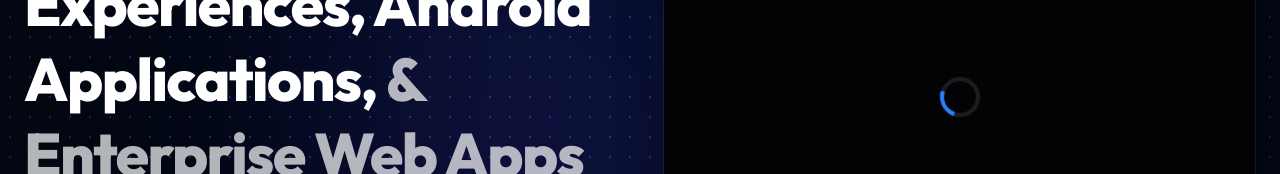
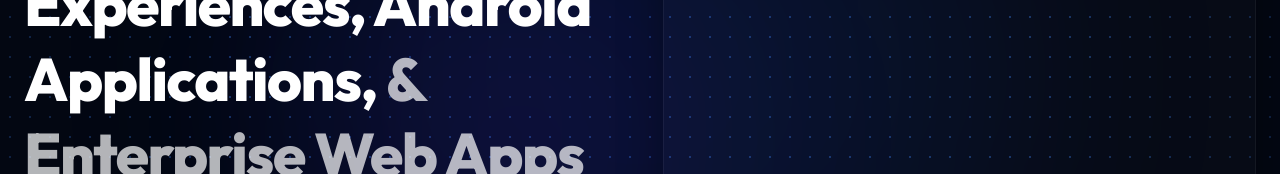
Before and after one commit to rajeshbhatti89-stack/srijandev-platform-hub, a Next.js app: page / in a window 1280 px wide. Shown: the part 333-507 px from the top of the page. Built offline with nearby package versions, Linux system fonts and the light colour scheme.

Commit message:
feat: revert Spline and restore pure React Three Fiber (R3F) 3D canvas

```diff
--- a/components/canvas/SplineHero.tsx
+++ /dev/null
@@ -1,28 +0,0 @@
-'use client';
-
-import Spline from '@splinetool/react-spline';
-import { useState } from 'react';
-
-export default function SplineHero() {
-  const [isLoading, setIsLoading] = useState(true);
-
-  return (
-    <div className="absolute inset-0 w-full h-full z-0 overflow-hidden">
-      {isLoading && (
-        <div className="absolute inset-0 flex items-center justify-center bg-[#030306] z-10">
-          <div className="w-10 h-10 border-4 border-white/10 border-t-blue-500 rounded-full animate-spin"></div>
-        </div>
-      )}
-
-      {/*
-        Replace this placeholder URL with your own Spline scene export URL.
-        Go to spline.design -> Export -> Viewer -> Copy URL
-      */}
-      <Spline
-        scene="https://prod.spline.design/6Wq1Q7YGyM-iab9i/scene.splinecode"
-        onLoad={() => setIsLoading(false)}
-        className="w-full h-full"
-      />
-    </div>
-  );
-}
--- a/components/ui/HeroSection.tsx
+++ b/components/ui/HeroSection.tsx
@@ -4,7 +4,7 @@ import { useRef, useCallback, lazy, Suspense } from 'react';
 import { motion, type Variants } from 'framer-motion';
 import DotGridBackground from '@/components/canvas/DotGridBackground';
 
-const SplineHero = lazy(() => import('@/components/canvas/SplineHero'));
+const IsometricScene = lazy(() => import('@/components/canvas/IsometricScene'));
 
 const fadeUp: Variants = {
   hidden: { opacity: 0, y: 30 },
@@ -159,7 +159,7 @@ export default function HeroSection({ isPlusMode }: HeroSectionProps) {
               </div>
             }
           >
-            <SplineHero />
+            <IsometricScene mouseRef={mouseRef} />
           </Suspense>
         </motion.div>
       </div>
--- a/package.json
+++ b/package.json
@@ -10,7 +10,6 @@
   "dependencies": {
     "@react-three/drei": "^10.7.8",
     "@react-three/fiber": "^9.7.0",
-    "@splinetool/react-spline": "^4.1.0",
     "framer-motion": "^13.1.0",
     "next": "16.3.0",
     "react": "19.2.8",
```
Also changed, not shown: public/logo.png (added), 1 other file (tests, documents, lock files or other folders).
